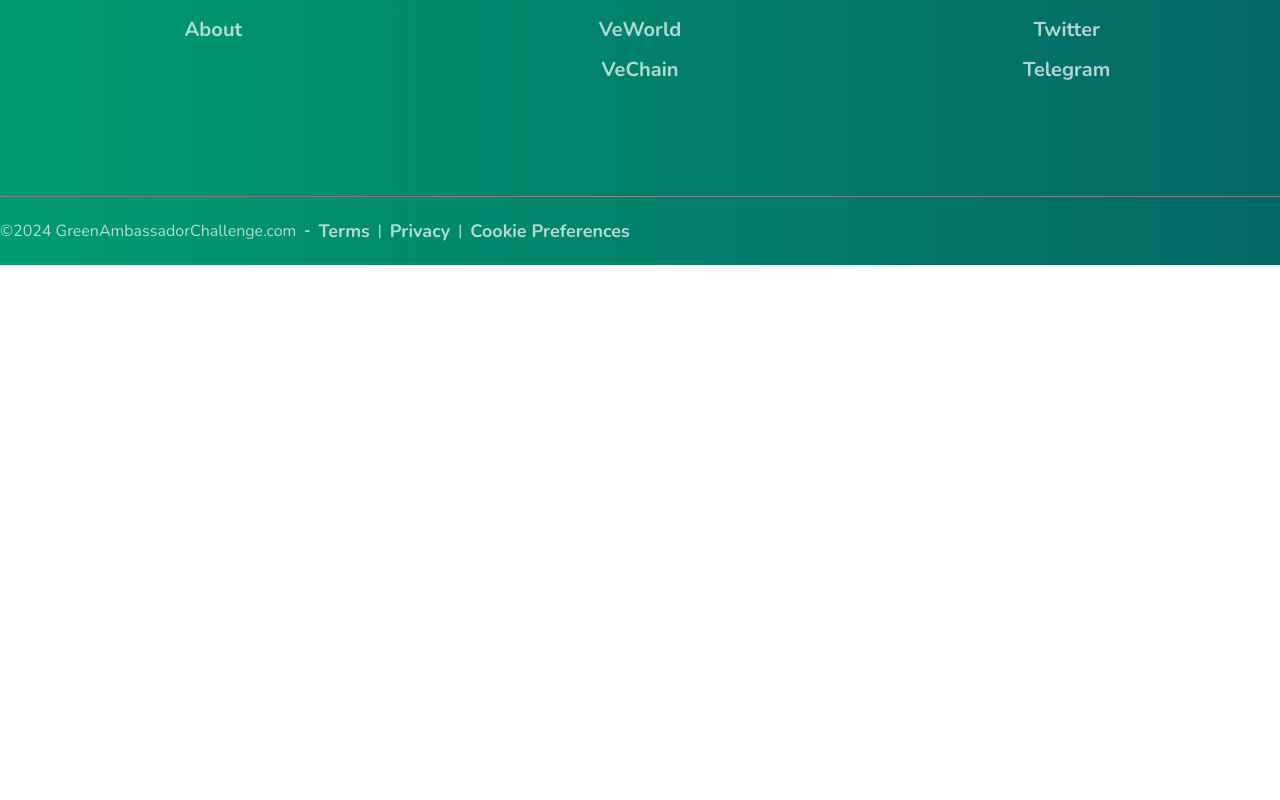
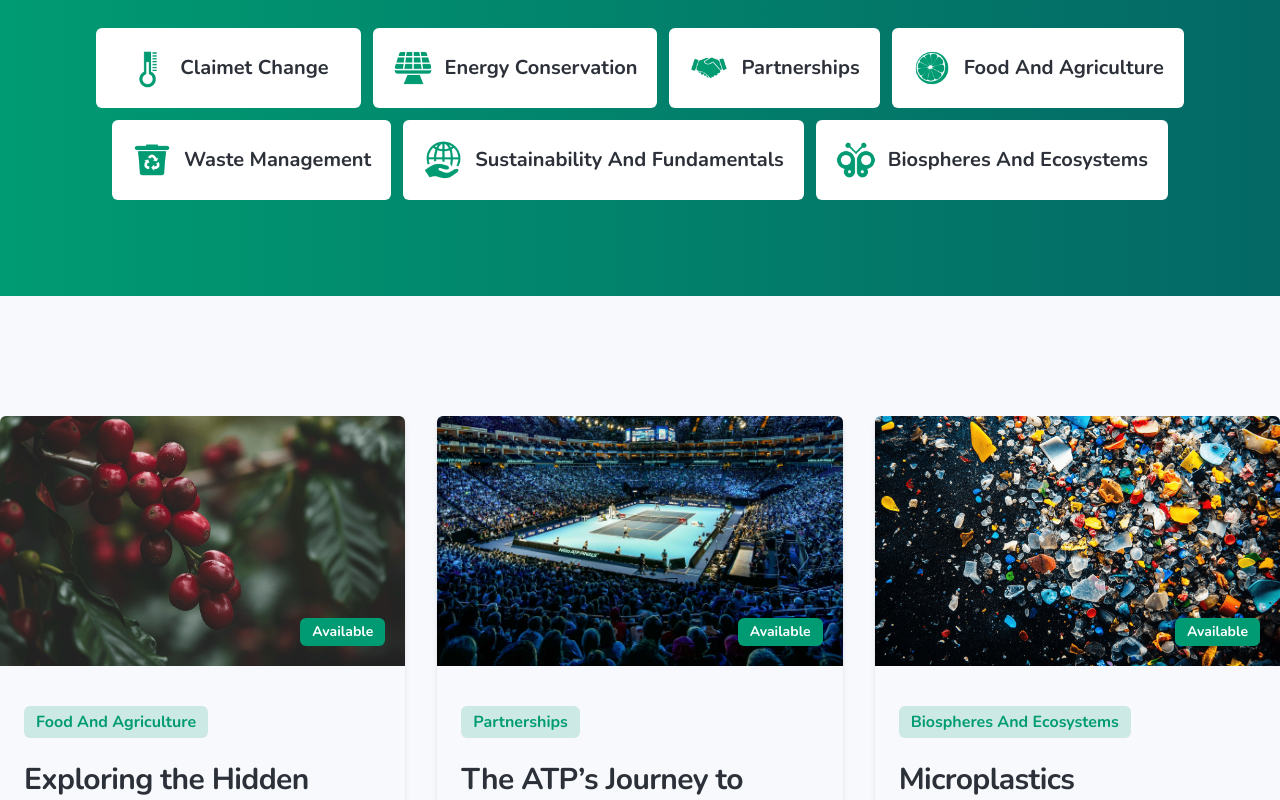
Before and after one commit to mnosumon/greenambassador, a React (Vite) app: page /challange in a window 1280 px wide. Shown: the part 1260-2060 px from the top of the page. Before the commit the page ends 1525 px from the top, so only its background shows below. Built offline with nearby package versions, Linux system fonts and the light colour scheme.

Commit message:
Challange list components setup done

```diff
--- a/src/components/home/FeaturedChallenges.jsx
+++ b/src/components/home/FeaturedChallenges.jsx
@@ -3,11 +3,15 @@ import Heading from "../utilities/Heading";
 import Peragrap from "../utilities/Peragrap";
 import ChallangeCard from "../ChallangeCard";
 import PrimaryBTN from "../utilities/PrimaryBTN";
+import { useLocation } from "react-router-dom";
 
 const FeaturedChallenges = () => {
+  const location = useLocation();
   return (
     <section className="py-20">
       <div className="container mx-auto">
+        {location.pathname === "/" ? (
+          <>
             <Heading
               className="!text-heading text-center !text-[52px]"
               title="Featured Challenges"
@@ -23,12 +27,18 @@ const FeaturedChallenges = () => {
                 </>
               }
             />
+          </>
+        ) : (
+          ""
+        )}
         <div className="grid grid-cols-3  justify-between gap-8 py-10">
           <ChallangeCard />
         </div>
+        {location.pathname === "/" && (
           <div className="text-center py-5">
             <PrimaryBTN title="explore all challange" />
           </div>
+        )}
       </div>
     </section>
   );
--- a/src/peges/challange/Index.jsx
+++ b/src/peges/challange/Index.jsx
@@ -1,12 +1,16 @@
 import React from "react";
 import ChallagneBanner from "../../components/challange/ChallagneBanner";
 import ChallangeListOverview from "../../components/challange/ChallangeListOverview";
+import ChallangCategory from "../../components/home/ChallangCategory";
+import FeaturedChallenges from "../../components/home/FeaturedChallenges";
 
 const Challange = () => {
   return (
     <div className="bg-[#F7F9FC]">
       <ChallagneBanner />
       <ChallangeListOverview />
+      <ChallangCategory />
+      <FeaturedChallenges />
     </div>
   );
 };
```
Lines whose indentation alone changed are shown as unchanged.
